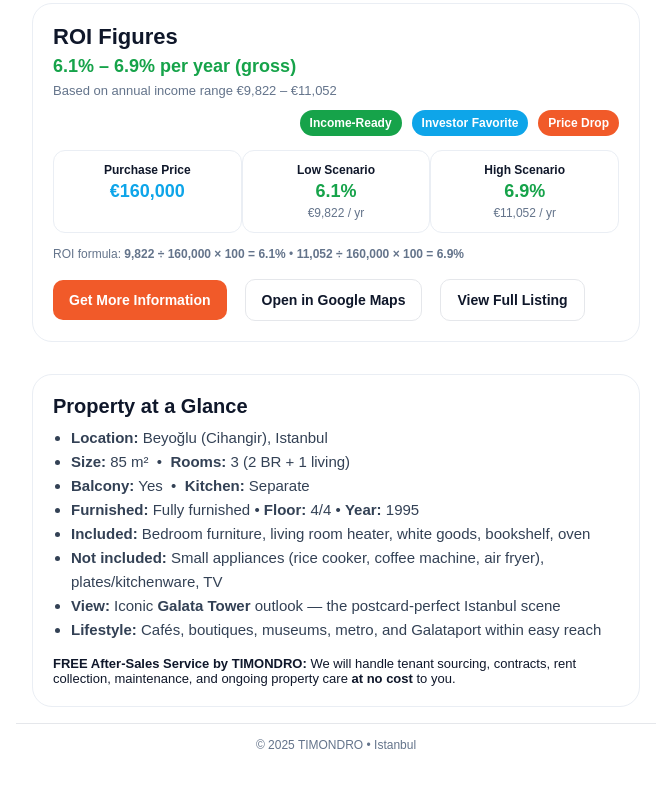
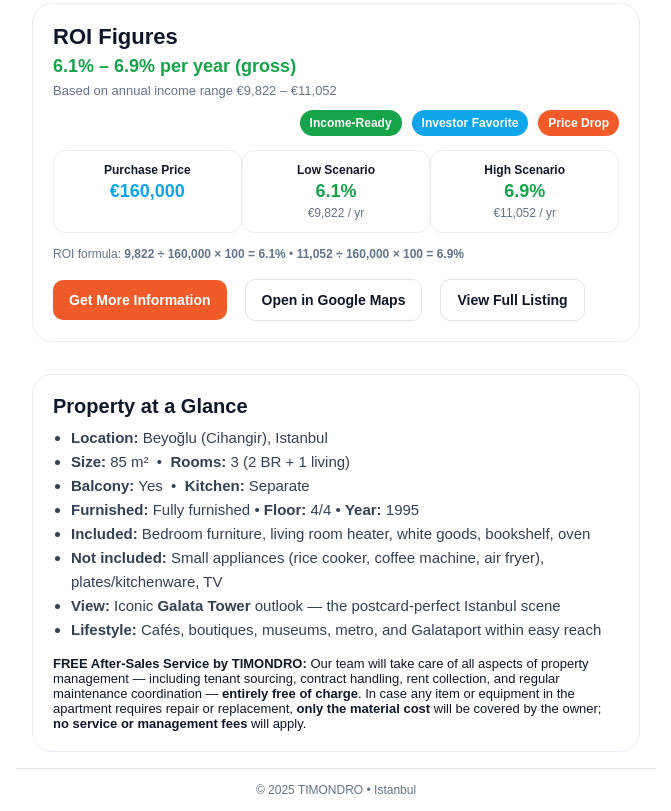
Before and after one commit to RazanAl-Masri/IS-4660-Newsletter, a plain HTML site: page index.html in a window 1280 px wide. Shown: the part 747-1558 px from the top of the page, without its empty margins (304-975 px from the left). Before the commit the page ends 1513 px from the top, so only its background shows below. Drawn offline with Linux system fonts and the light colour scheme.

Commit message:
Update index.html

```diff
--- a/index.html
+++ b/index.html
@@ -95,7 +95,6 @@
                         </div>
                       </div>
 
-                      <!-- ROI Breakdown -->
                       <div style="margin-top:14px;">
                         <table role="presentation" width="100%" cellpadding="0" cellspacing="0" border="0">
                           <tr>
@@ -156,7 +155,7 @@
                       </ul>
 
                       <p style="margin:14px 0 0 0;font:400 13px Arial,Helvetica,sans-serif;color:#0f172a;">
-                        <strong>FREE After-Sales Service by TIMONDRO:</strong> We will handle tenant sourcing, contracts, rent collection, maintenance, and ongoing property care <strong>at no cost</strong> to you.
+                        <strong>FREE After-Sales Service by TIMONDRO:</strong> Our team will take care of all aspects of property management — including tenant sourcing, contract handling, rent collection, and regular maintenance coordination — <strong>entirely free of charge</strong>. In case any item or equipment in the apartment requires repair or replacement, <strong>only the material cost</strong> will be covered by the owner; <strong>no service or management fees</strong> will apply.
                       </p>
                     </td>
                   </tr>
```
